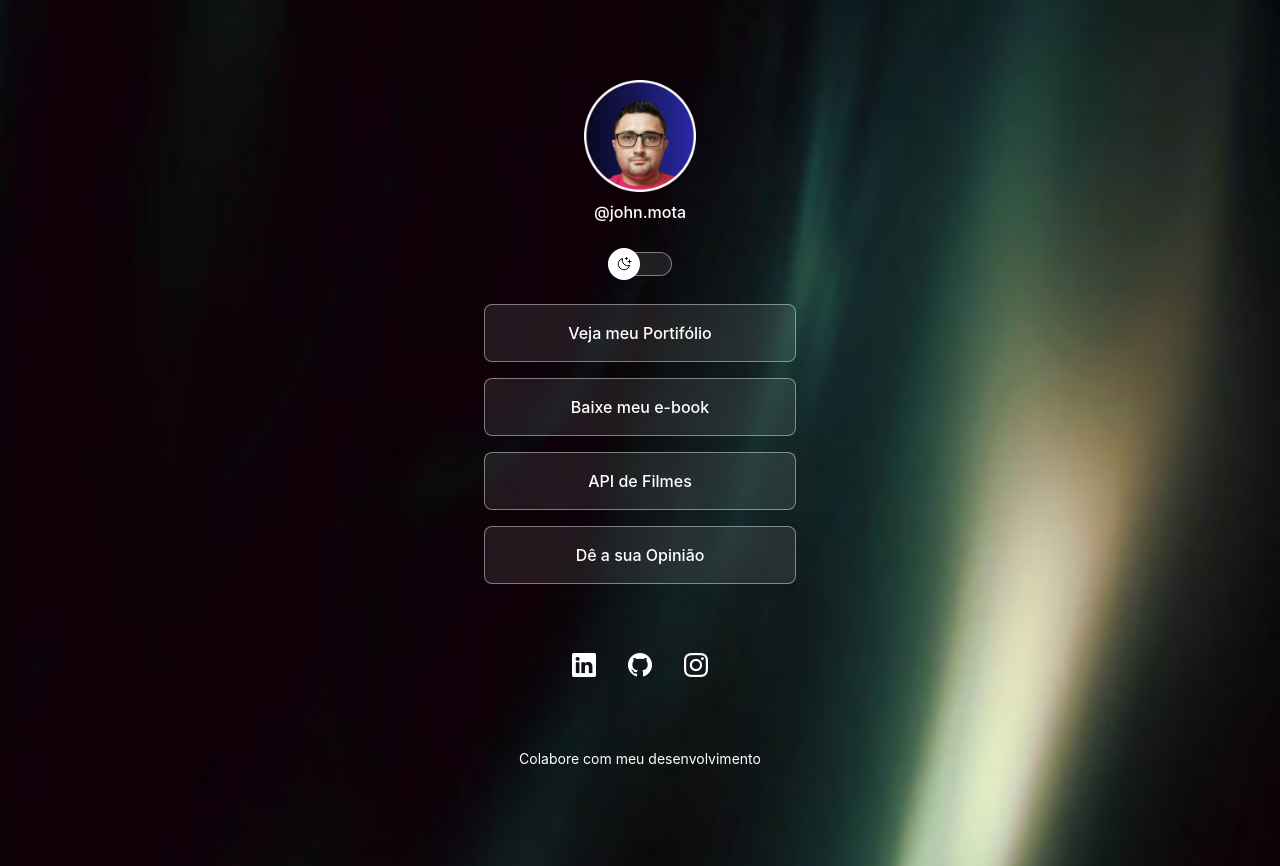
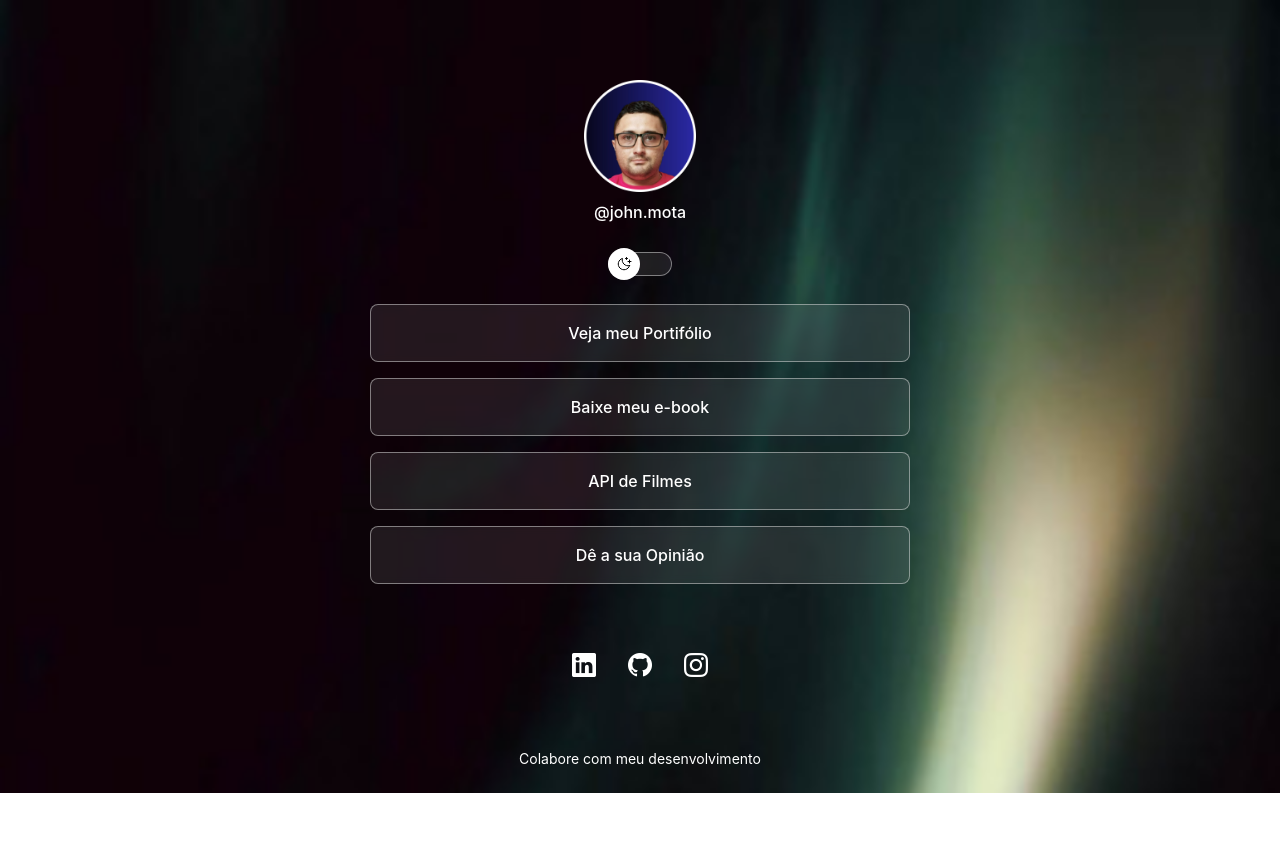
Before and after one commit to John-Mota/portifolioJohnMota, an Angular app: page / in a window 1280 px wide. After the commit the page ends 800 px from the top, so only its background shows below. Built offline with nearby package versions, Linux system fonts and the light colour scheme.

Commit message:
adjust container width

```diff
--- a/src/app/home-principal/home-principal.component.css
+++ b/src/app/home-principal/home-principal.component.css
@@ -35,9 +35,10 @@ body * {
 }
 
 #container {
-  width: 360px;
+  width: 100%;
+  max-width: 588px;
   margin: 0 auto 0px;
-  padding: 56px 24px 73px;
+  padding: 56px 24px 0;
 }
 
 #profile {
```
